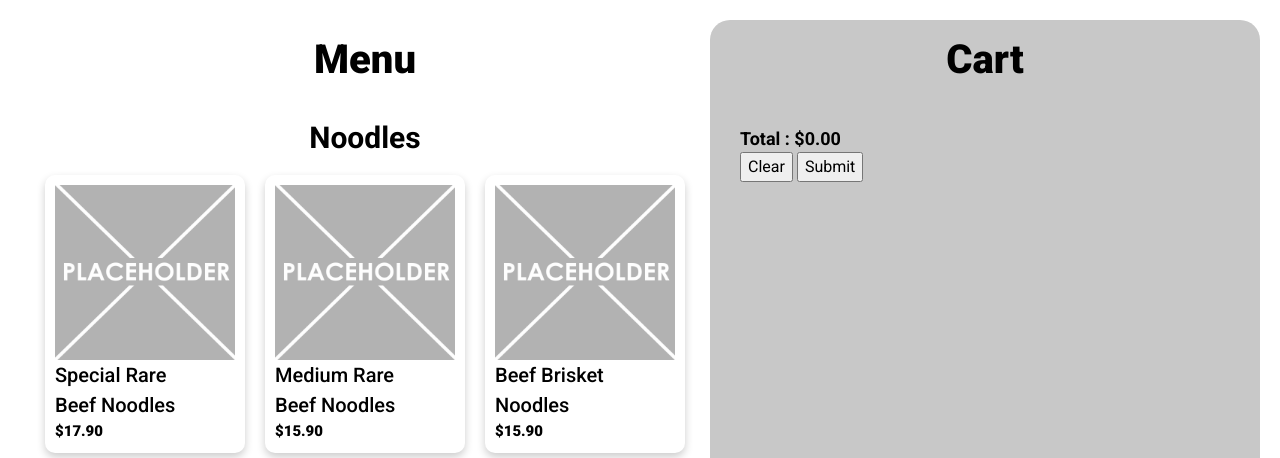
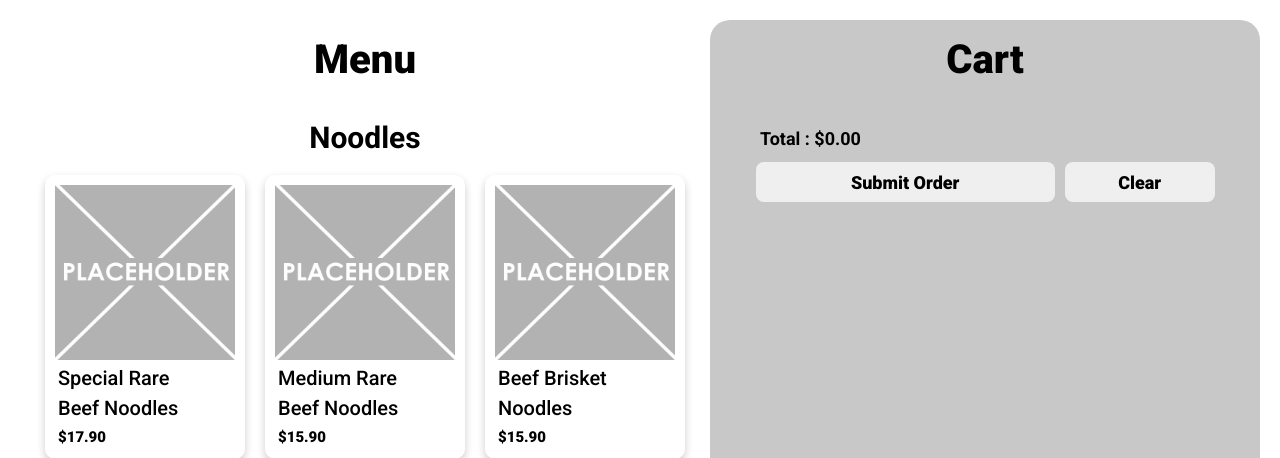
Before and after one commit to NikitaSidaway/RestaurantOrderSystem, a Flask app: page /cashier_screen in a window 1280 px wide. Shown: the top 458 px of the page. Run offline with Flask 3, Linux system fonts and the light colour scheme; data comes from the database, SQL or seed files in the repository; some libraries are stand-ins or nearby versions.

Commit message:
Styled buttons on cashier screen

```diff
--- a/static/newcashierstyle.css
+++ b/static/newcashierstyle.css
@@ -90,5 +90,24 @@ li {
 #cart-total {
   font-size: 18px;
   padding-top: 10px;
+  padding-bottom: 10px;
+  padding-left: 20px;
   font-weight: 700;
 }
+
+.buttons {
+  display: grid;
+  grid-template-columns: 2fr 1fr;
+  justify-content: center;
+  margin: 0 auto;
+  gap: 10px;
+  width: 90%;
+}
+
+button {
+  height: 40px;
+  border: none;
+  border-radius: 8px;
+  font-weight: 900;
+  font-size: 18px;
+}
--- a/templates/new_cashier_screen.html
+++ b/templates/new_cashier_screen.html
@@ -7,8 +7,9 @@
 
     <title>Cashier Screen</title>
 
+    <link rel="stylesheet" href="{{ url_for('static', filename='reset.css') }}">
     <link rel="stylesheet" href="{{ url_for('static', filename='newcashierstyle.css') }}">
-    <link rel="stylesheet" href="{{ url_for('static', filename='reset.css') }}">
+
     <script src="https://cdn.socket.io/4.7.2/socket.io.min.js"></script>
 
     <link rel="preconnect" href="https://fonts.googleapis.com">
@@ -47,8 +48,10 @@
             <div id="cart">
                 <ul id="cart-list"></ul>
                 <div id="cart-total">Total : $0.00</div>
+            </div>
+            <div class="buttons">
+                <button id="cart-submit" type="button">Submit Order</button>
                 <button id="cart-clear" type="button">Clear</button>
-                <button id="cart-submit" type="button">Submit</button>
             </div>
         </div>
 
```
